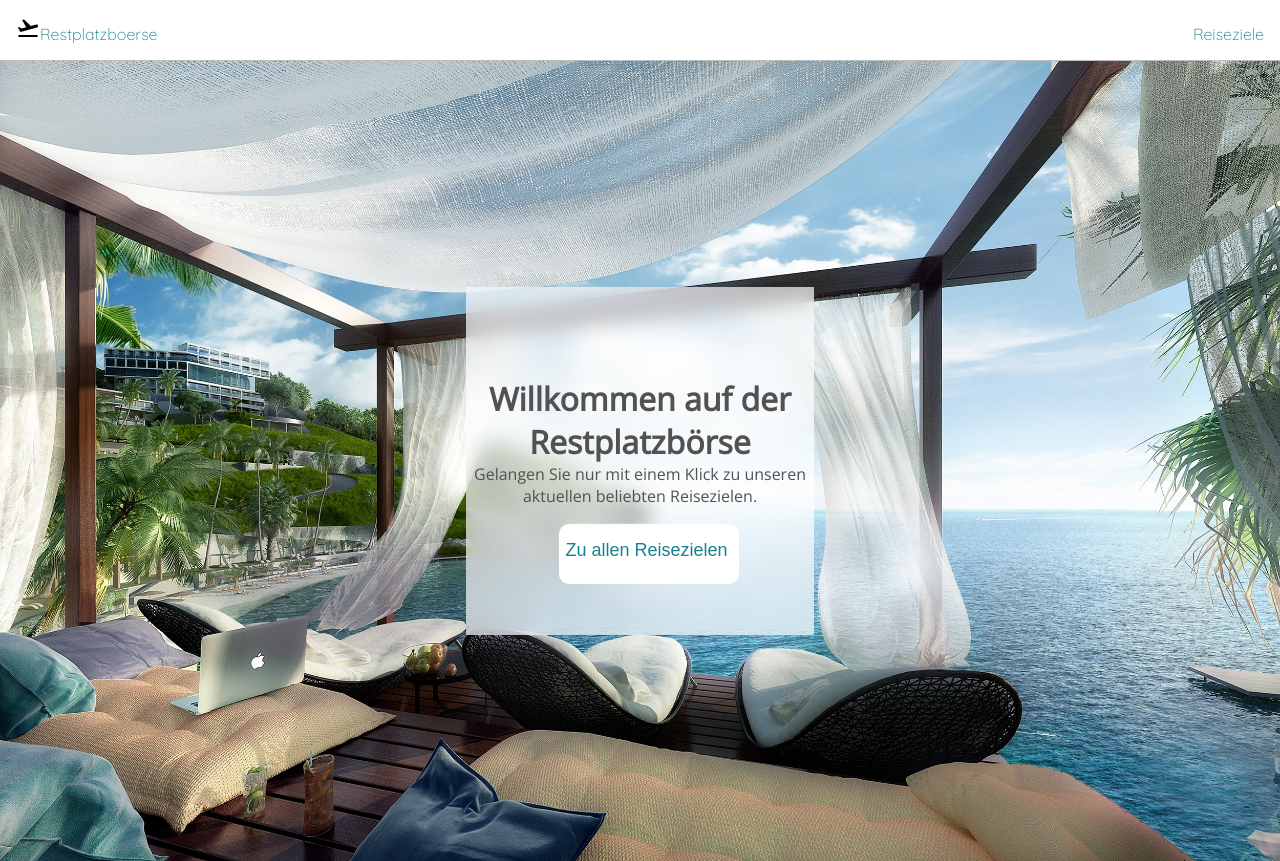
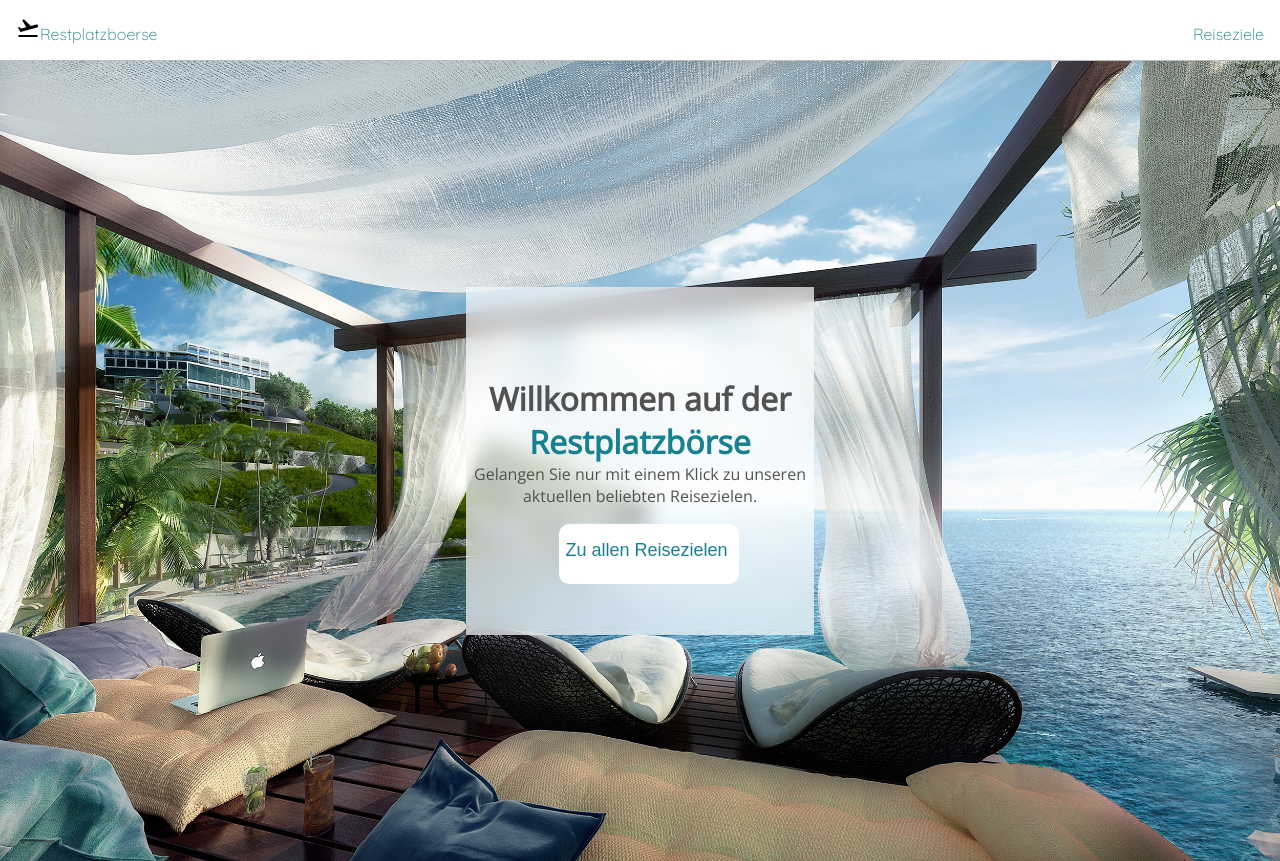
Before and after one commit to loveeyk/RPB-Challenge, a Vue app in the folder rpb-teaser/: page / in a window 1280 px wide. Built offline with nearby package versions, Linux system fonts and the light colour scheme.

Commit message:
feat: add new class

```diff
--- a/rpb-teaser/src/assets/colors.scss
+++ b/rpb-teaser/src/assets/colors.scss
@@ -1,7 +1,13 @@
-$accent-1: #FFFFFF;
+$accent-1: #ffffff;
 
-$text-color1: #16828F;
+$text-color1: #16828f;
 $text-color2: #525252;
-$text-color3: #A11A75;
+$text-color3: #a11a75;
 
-$border-color: #D9E15F;
+$border-color: #d9e15f;
+
+.highlight {
+  color: $text-color1;
+  position: relative;
+  z-index: 2;
+}
```
